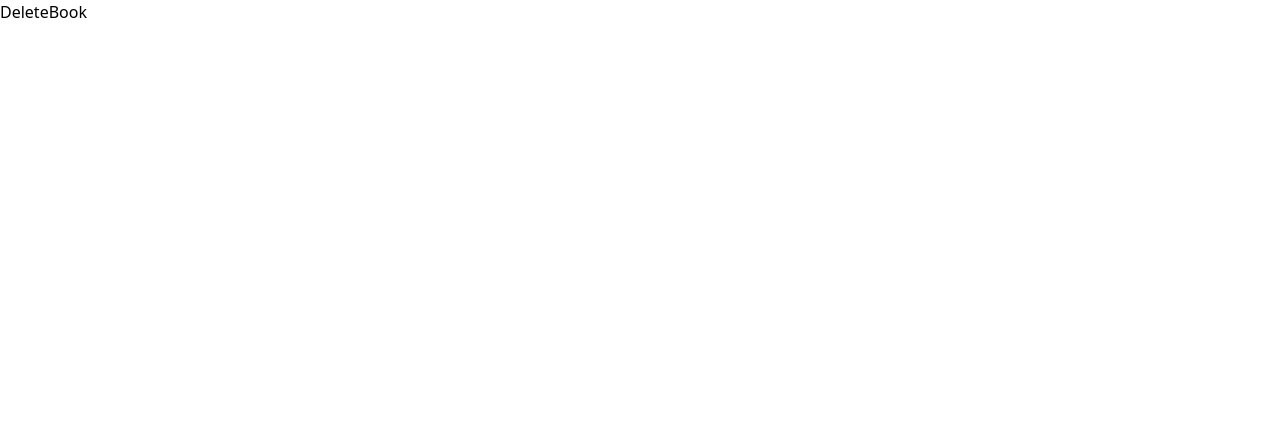
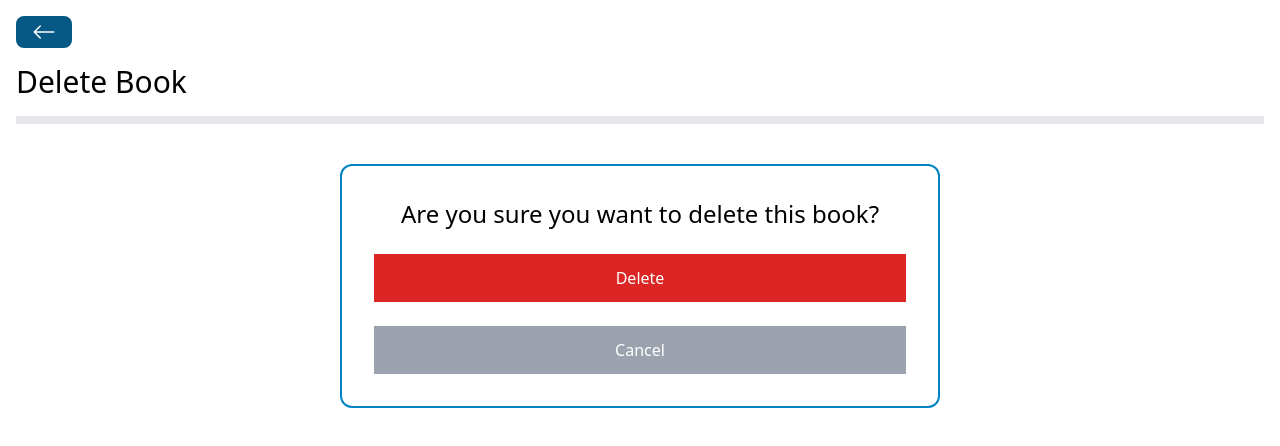
Before and after one commit to solidados/tumobooks-store, a React (Vite) app in the folder frontend/: page /books/delete/1 in a window 1280 px wide. Shown: the top 446 px of the page. Built offline with nearby package versions, Linux system fonts and the light colour scheme.

Commit message:
feat: create ui for DeleteBook page

```diff
--- a/frontend/src/pages/DeleteBook.jsx
+++ b/frontend/src/pages/DeleteBook.jsx
@@ -1,6 +1,51 @@
+import { useState } from 'react';
+import { useNavigate, useParams } from 'react-router-dom';
+import axios from 'axios';
+import AppBackButton from '../components/AppBackButton.jsx';
+import AppSpinner from '../components/AppSpinner.jsx';
+
 const DeleteBook = () => {
+  const [ isLoading, setIsLoading ] = useState(false);
+  const navigate = useNavigate();
+  const { id } = useParams();
+
+  const handleDeleteBook = () => {
+    setIsLoading(true);
+    axios
+      .delete(`http://localhost:5000/books/${id}`)
+      .then(() => {
+        setIsLoading(false);
+        navigate('/')
+      })
+      .catch(err => {
+        setIsLoading(false);
+        console.error(err);
+      })
+  };
+
+  const handleCancel = () => navigate('/');
+
   return (
-    <div>DeleteBook</div>
+    <div className="p-4">
+      <AppBackButton />
+      <h1 className="text-3xl pb-4 mt-4 mb-10 block border-b-8">Delete Book</h1>
+      { isLoading
+        ? ( <AppSpinner />)
+        : (
+          <div className="flex flex-col items-center w-[600px] mx-auto p-8 border-2 rounded-xl border-sky-600">
+            <h3 className="text-2xl mb-6">Are you sure you want to delete this book?</h3>
+            <button
+              onClick={handleDeleteBook}
+              className="w-full mx-8 mb-6 p-3 bg-red-600 text-white">Delete
+            </button>
+            <button
+              onClick={handleCancel}
+              className="w-full mx-8 p-3 bg-gray-400 text-white">Cancel
+            </button>
+          </div>
+        )
+      }
+    </div>
   );
 };
 
```
